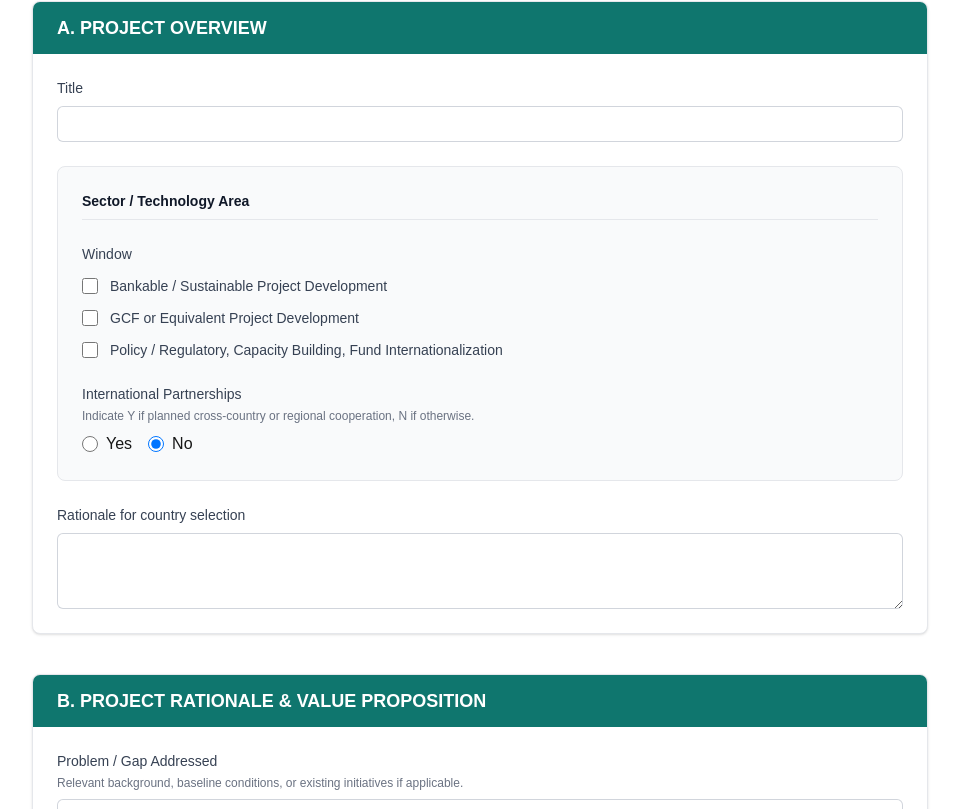
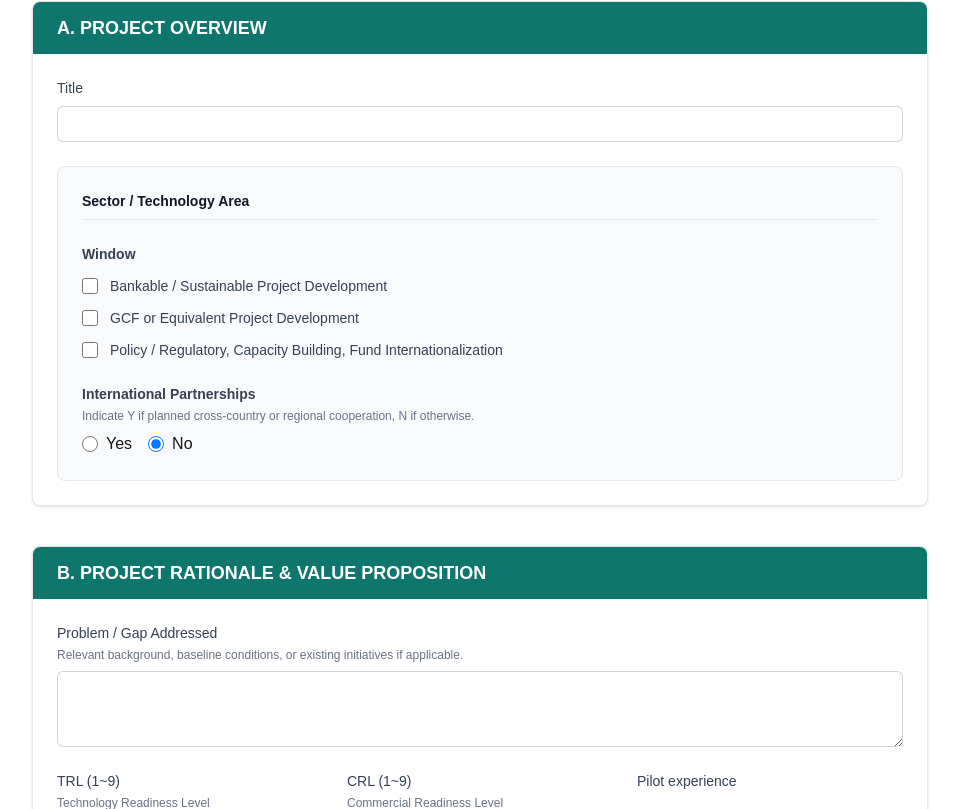
Before and after one commit to LzLLC2022/CPMS, a Next.js app: page /proposal/registration in a window 1280 px wide. Shown: the part 707-1516 px from the top of the page, without its empty margins (160-1119 px from the left). Built offline with nearby package versions, Linux system fonts and the light colour scheme.

Commit message:
Remove Rationale for country selection field and make labels bold

```diff
--- a/src/app/proposal/registration/page.tsx
+++ b/src/app/proposal/registration/page.tsx
@@ -83,7 +83,7 @@ export default function ProposalRegistrationPage() {
               <h4 className="text-sm font-bold text-gray-900 border-b border-gray-200 pb-2">Sector / Technology Area</h4>
 
               <div>
-                <label className="block text-sm font-medium text-gray-700 mb-3">Window</label>
+                <label className="block text-sm font-bold text-gray-700 mb-3">Window</label>
                 <div className="space-y-3">
                   <label className="flex items-center gap-3">
                     <input type="checkbox" name="window" value="bankable" className="h-4 w-4 text-primary-600 border-gray-300 rounded focus:ring-primary-600" />
@@ -101,7 +101,7 @@ export default function ProposalRegistrationPage() {
               </div>
 
               <div>
-                <label className="block text-sm font-medium text-gray-700">International Partnerships</label>
+                <label className="block text-sm font-bold text-gray-700">International Partnerships</label>
                 <p className="text-xs text-gray-500 mt-1 mb-2">Indicate Y if planned cross-country or regional cooperation, N if otherwise.</p>
                 <div className="flex gap-4">
                   <label className="flex items-center gap-2">
@@ -115,7 +115,8 @@ export default function ProposalRegistrationPage() {
 
               {intlPartnership === "Y" && (
                 <div>
-                  <label className="block text-sm font-medium text-gray-700">Applicable Country(ies)</label>
+                  <label className="block text-sm font-bold text-gray-700">Applicable Country(ies)</label>
+                  <p className="text-xs text-gray-500 mt-1 mb-2">Rationale for country selection</p>
                   <div className="relative mt-2">
                     <div
                       className="min-h-[38px] w-full rounded-md border-0 py-1.5 px-3 text-gray-900 ring-1 ring-inset ring-gray-300 bg-white cursor-text sm:text-sm flex flex-wrap gap-2 items-center"
@@ -160,11 +161,6 @@ export default function ProposalRegistrationPage() {
                   </div>
                 </div>
               )}
-            </div>
-
-            <div>
-              <label className="block text-sm font-medium text-gray-700">Rationale for country selection</label>
-              <textarea rows={3} className="mt-2 block w-full rounded-md border-0 py-2 px-3 text-gray-900 ring-1 ring-inset ring-gray-300 focus:ring-2 focus:ring-inset focus:ring-primary-600 sm:text-sm outline-none" required></textarea>
             </div>
           </div>
         </div>
```
